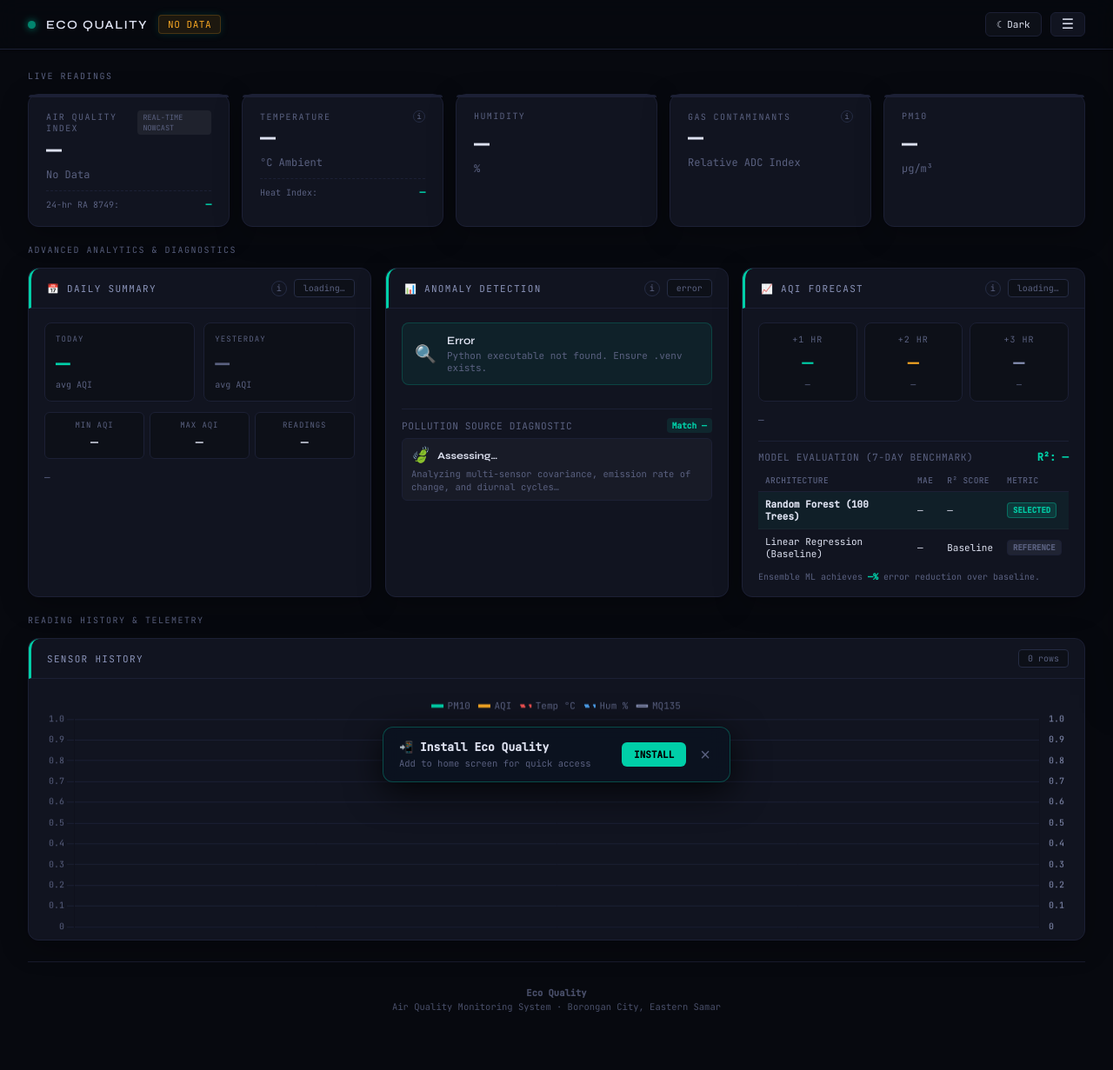
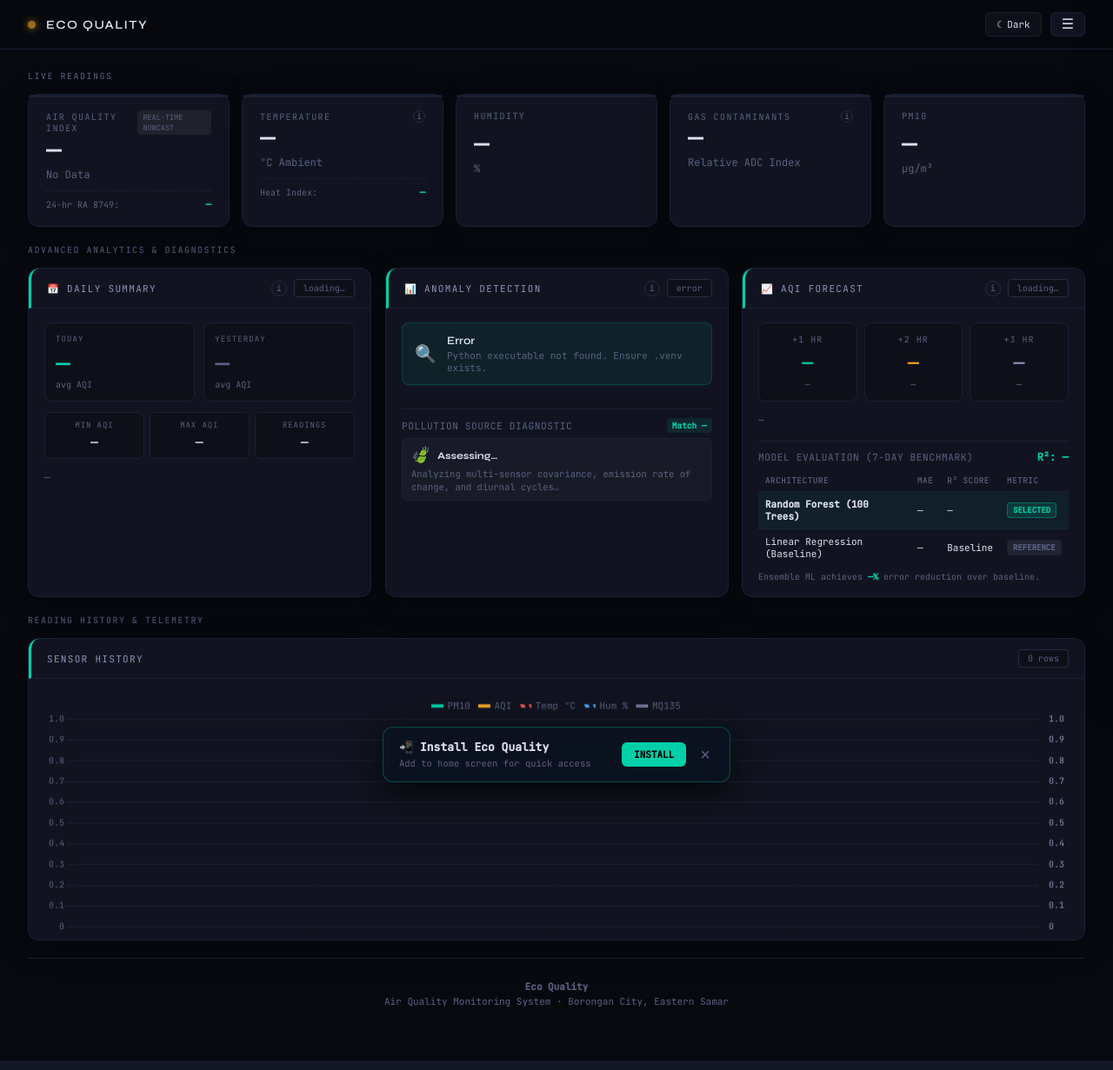
Before and after one commit to PsyM0on/ai_quality, a PHP site: page /dashboard.php in a window 1280 px wide. Shown: the whole page at 87% size. Run offline with PHP 8.4, Linux system fonts and the light colour scheme; data that the repository does not hold is empty.

Commit message:
Replace status badge with logo dot indicator: green=online, red=offline (v19)

```diff
--- a/assets/css/dashboard.css
+++ b/assets/css/dashboard.css
@@ -693,20 +693,19 @@ body.light .acc-rating.needs-improvement { background:rgba(185,40,40,.16);  colo
     50%       { opacity: 0.85; transform: scale(1.01); }
 }
 
-/* ── DASHBOARD FOOTER ────────────────────────────────── */
+/* â”€â”€ DASHBOARD FOOTER â”€â”€â”€â”€â”€â”€â”€â”€â”€â”€â”€â”€â”€â”€â”€â”€â”€â”€â”€â”€â”€â”€â”€â”€â”€â”€â”€â”€â”€â”€â”€â”€â”€â”€ */
 .dashboard-footer {
     display: flex;
     align-items: center;
-    justify-content: center;
+    justify-content: space-between;
     flex-wrap: wrap;
     gap: 16px;
-    padding: 28px 4px 16px;
-    margin-top: 24px;
+    padding: 24px 4px 12px;
+    margin-top: 16px;
     border-top: 1px solid var(--border);
-    font-size: 10.5px;
+    font-size: 11px;
     font-family: var(--mono);
     color: var(--muted);
-    opacity: 0.8;
 }
 .footer-left { flex: 1; min-width: 200px; line-height: 1.5; }
 .footer-right {
--- a/assets/js/dashboard.js
+++ b/assets/js/dashboard.js
@@ -194,28 +194,19 @@ function live() {
                 if(el) el.classList.remove('skeleton');
             });
 
-            const badge = document.getElementById('status-badge');
+            const dot = document.querySelector('.logo-dot');
             if (!d) {
-                badge.textContent = 'NO DATA';
-                badge.style.background = 'rgba(245,166,35,.1)';
-                badge.style.color = 'var(--warn)';
-                badge.style.borderColor = 'rgba(245,166,35,.2)';
+                if (dot) { dot.style.background = '#F5A623'; dot.style.boxShadow = '0 0 8px #F5A623'; }
                 blankValues('No Data');
                 return;
             }
 
             const diff = d.now_unix - d.ts_unix;
             if (diff > 60) {
-                badge.innerHTML = '🔴 SENSOR OFFLINE';
-                badge.style.background = 'rgba(240, 82, 82, 0.1)';
-                badge.style.color = '#F05252';
-                badge.style.borderColor = 'rgba(240, 82, 82, 0.2)';
+                if (dot) { dot.style.background = '#F05252'; dot.style.boxShadow = '0 0 8px #F05252'; }
                 blankValues('Offline');
             } else {
-                badge.innerHTML = '● SENSOR ONLINE';
-                badge.style.background = 'rgba(0, 207, 168, 0.1)';
-                badge.style.color = '#00CFA8';
-                badge.style.borderColor = 'rgba(0, 207, 168, 0.2)';
+                if (dot) { dot.style.background = 'var(--accent)'; dot.style.boxShadow = '0 0 8px var(--accent)'; }
 
                 document.getElementById('temp').textContent = d.temp  ?? '—';
                 document.getElementById('hum').textContent  = d.hum   ?? '—';
@@ -261,7 +252,8 @@ function live() {
         })
         .catch(() => {
             isLiveFetching = false;
-            document.getElementById('status-badge').textContent = 'ERR';
+            const dot = document.querySelector('.logo-dot');
+            if (dot) { dot.style.background = '#F05252'; dot.style.boxShadow = '0 0 8px #F05252'; }
             blankValues('Error');
         });
 }
--- a/dashboard.php
+++ b/dashboard.php
@@ -165,7 +165,6 @@ if (isset($_GET['latest'])) {
     <div class="topbar-left">
         <div class="logo-dot"></div>
         <h1>Eco Quality</h1>
-        <span class="status-badge" id="status-badge">CONNECTING…</span>
     </div>
     <div class="topbar-right" style="display: flex; gap: 10px; align-items: center;">
         <button class="theme-btn" onclick="toggleTheme()" style="padding: 6px 12px; border: 1px solid var(--border); background: var(--surface); color: var(--text); border-radius: 6px; cursor: pointer; display: flex; align-items: center; gap: 6px; font-family: var(--mono); font-size: 11px;">
@@ -545,11 +544,11 @@ if (isset($_GET['latest'])) {
     </div>
 </div>
 
-<script src="assets/js/dashboard.js?v=18" defer></script>
+<script src="assets/js/dashboard.js?v=19" defer></script>
 <script>
 if ('serviceWorker' in navigator) {
     window.addEventListener('load', () => {
-        navigator.serviceWorker.register('./sw.js?update=13')
+        navigator.serviceWorker.register('./sw.js?update=14')
             .then(reg => {
                 console.log('SW Registered', reg.scope);
                 reg.update(); // Force update check
--- a/sw.js
+++ b/sw.js
@@ -1,4 +1,4 @@
-const CACHE_NAME = 'airquality-cache-v18';
+const CACHE_NAME = 'airquality-cache-v19';
 const ASSETS_TO_CACHE = [
   './dashboard.php',
   './assets/css/dashboard.css',
```
